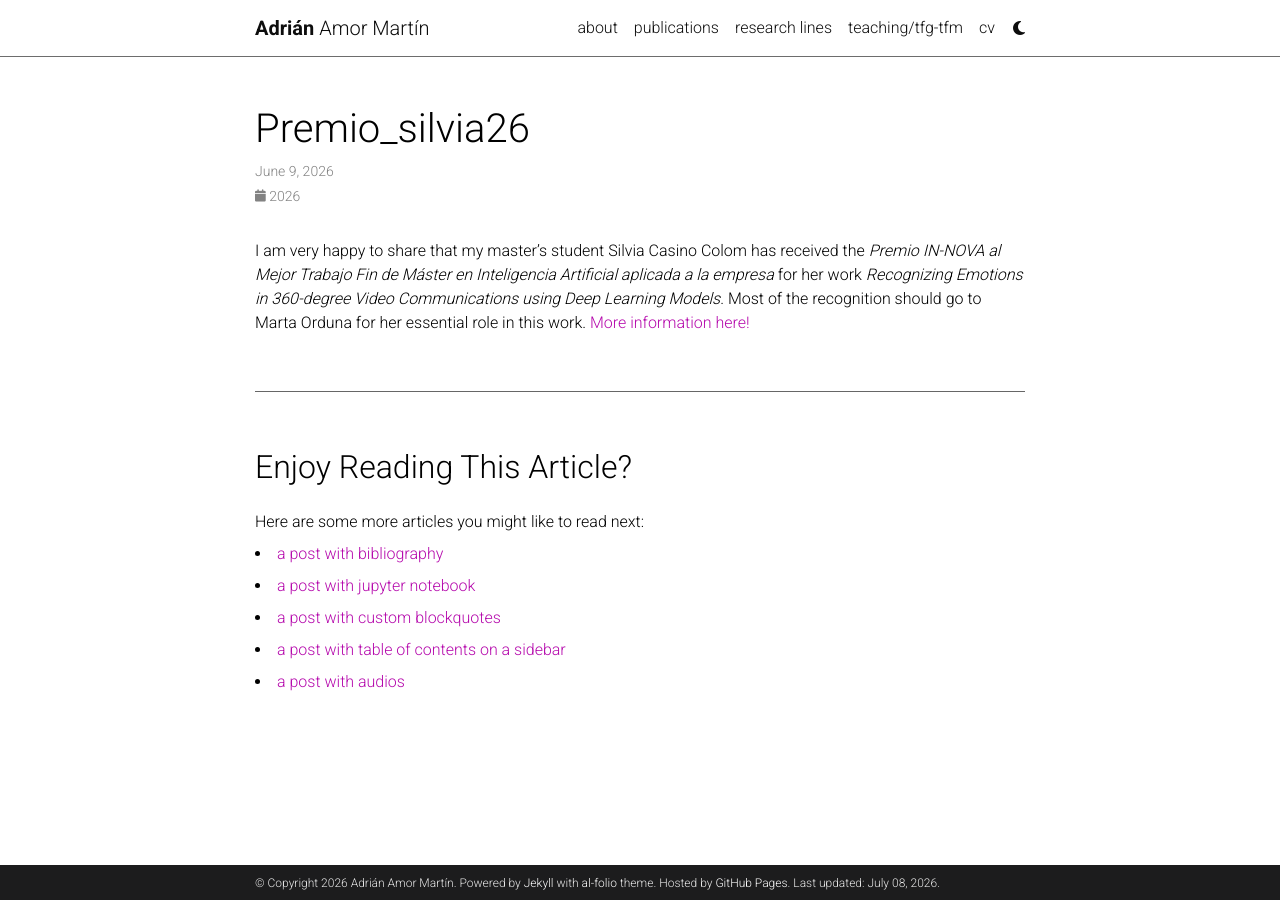
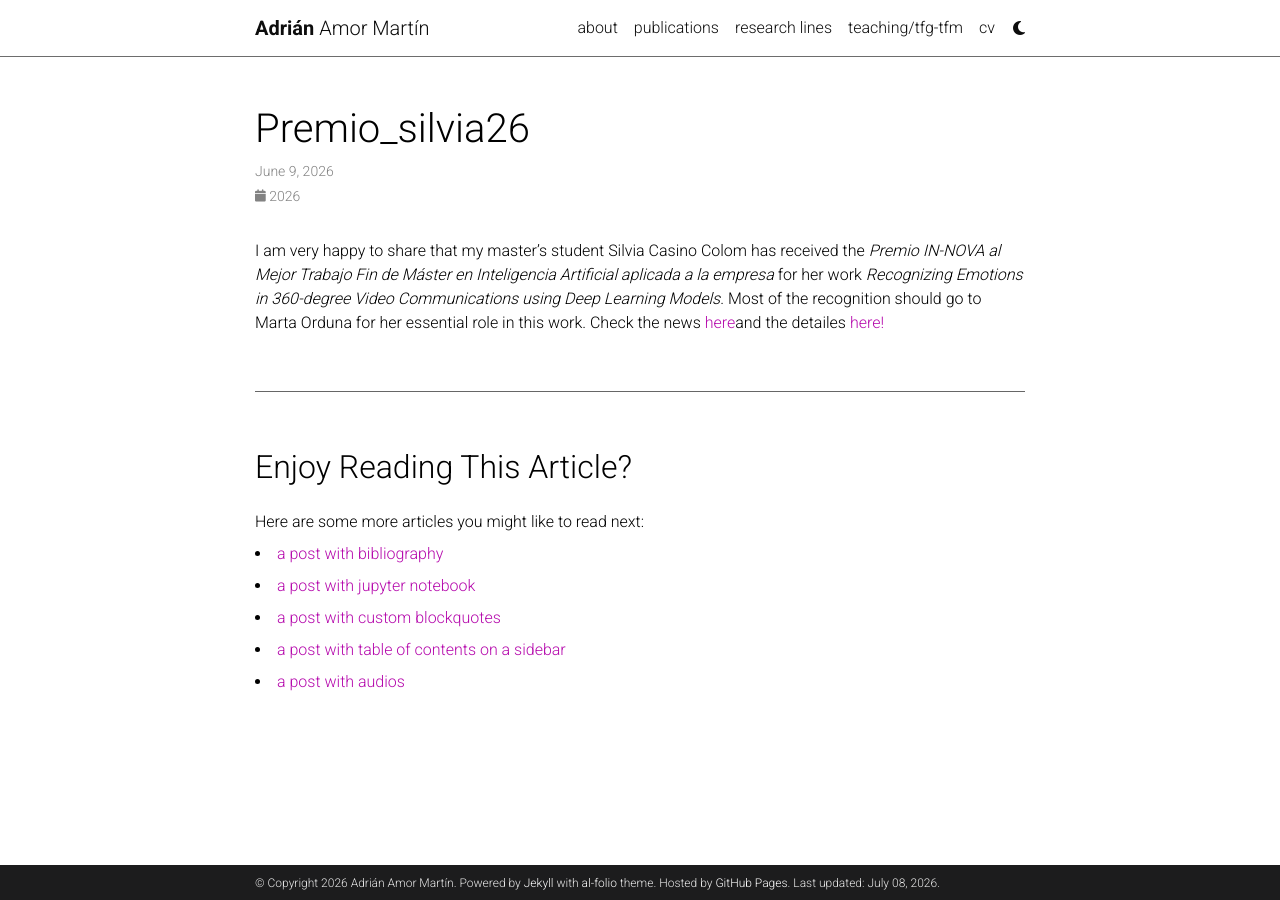
Before and after one commit to aamorm/aamorm.github.io, a Jekyll site: the page built from _news/premio_silvia26.md, in a window 1280 px wide. Built offline with Jekyll 4.4.1, drawn with Linux system fonts in a browser that asks for light colours; full-size pictures stand in for the smaller copies a plugin makes; comment, search, counter and statistics services are not loaded; a style sheet for code colours, icons or effects is not loaded.

Commit message:
cambio de foto y algunas noticias

```diff
--- a/_news/premio_silvia26.md
+++ b/_news/premio_silvia26.md
@@ -4,4 +4,4 @@
 inline: true
 ---
 
-I am very happy to share that my master's student Silvia Casino Colom has received the *Premio IN-NOVA al Mejor Trabajo Fin de Máster en Inteligencia Artificial aplicada a la empresa* for her work *Recognizing Emotions in 360-degree Video Communications using Deep Learning Models*. Most of the recognition should go to Marta Orduna for her essential role in this work. [More information here!](https://www.coit.es/noticias/fallo-de-la-xlvi-convocatoria-de-los-premios-la-excelencia-en-ingenieria-de)
+I am very happy to share that my master's student Silvia Casino Colom has received the *Premio IN-NOVA al Mejor Trabajo Fin de Máster en Inteligencia Artificial aplicada a la empresa* for her work *Recognizing Emotions in 360-degree Video Communications using Deep Learning Models*. Most of the recognition should go to Marta Orduna for her essential role in this work. Check the news [here](https://www.coit.es/noticias/el-ministro-para-la-transformacion-digital-participa-en-la-entrega-de-los-premios-la)and the detailes [here!](https://www.coit.es/noticias/fallo-de-la-xlvi-convocatoria-de-los-premios-la-excelencia-en-ingenieria-de)
```
Also changed, not shown: _news/coit_junta26.md (+1 -1 lines), _news/nemo_chairman26.md (added, +7 -0 lines), _pages/about.md (+1 -1 lines), assets/img/prof_coit.jpeg (added).
